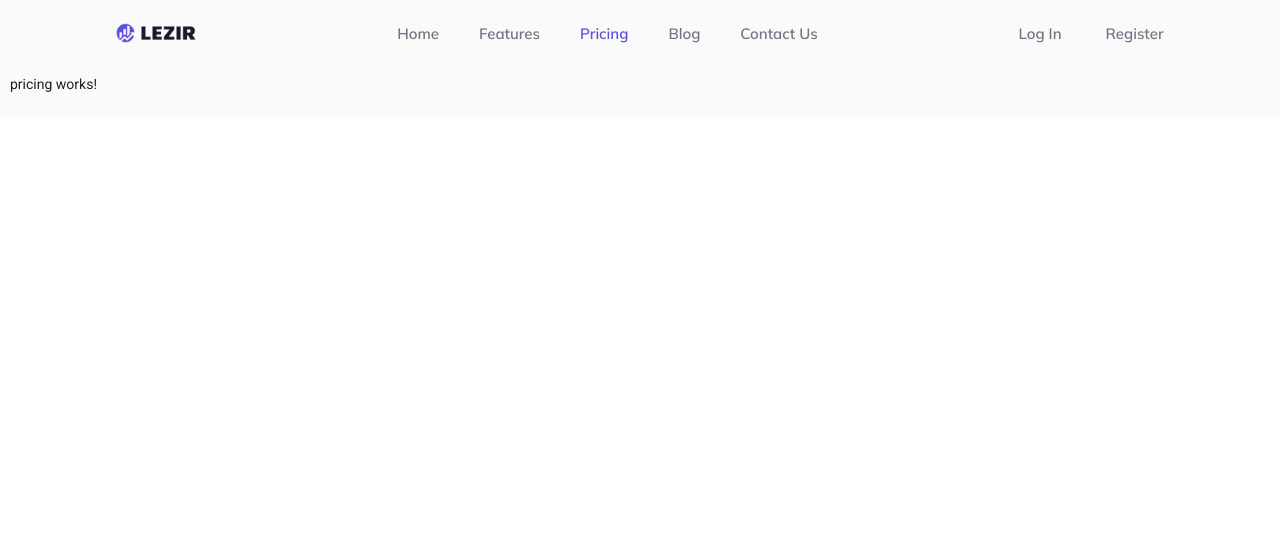
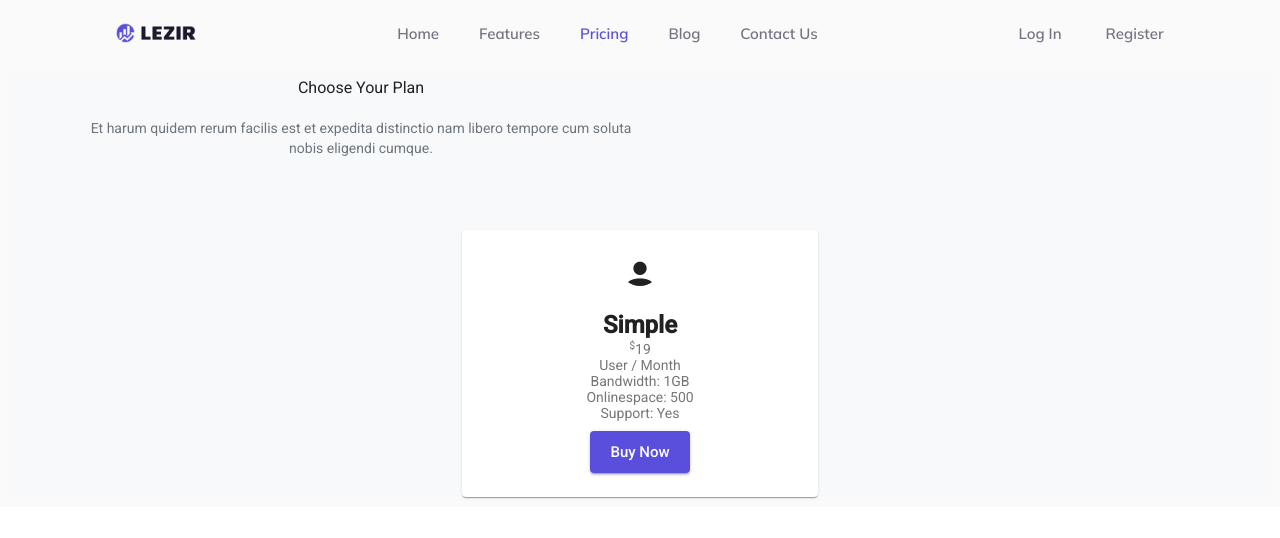
Before and after one commit to anamsilva1981/Projeto-LandingPagina-Angular, an Angular app: page /pricing in a window 1280 px wide. Shown: the top 538 px of the page. Built offline with nearby package versions, Linux system fonts and the light colour scheme.

Commit message:
Criação princing

```diff
--- a/src/app/app.module.ts
+++ b/src/app/app.module.ts
@@ -25,6 +25,8 @@ import { InputWithButtonComponent } from './views/home/input-with-button/input-w
 import { HomeCardComponent } from './views/home/home-card/home-card.component';
 import { BlogCardComponent } from './views/blog/blog-card/blog-card.component';
 import { ButtonComponent } from './shared/button/button.component';
+import { PrincingCardComponent } from './views/pricing/princing-card/princing-card.component';
+import { PrincingButtonComponent } from './views/pricing/princing-button/princing-button.component';
 
 
 
@@ -45,6 +47,8 @@ import { ButtonComponent } from './shared/button/button.component';
     HomeCardComponent,
     BlogCardComponent,
     ButtonComponent,
+    PrincingCardComponent,
+    PrincingButtonComponent,
   ],
   imports: [
     BrowserModule,
--- a/src/app/views/pricing/pricing.component.html
+++ b/src/app/views/pricing/pricing.component.html
@@ -1 +1,29 @@
-<p>pricing works!</p>
+<section class="section bg-light feather-bg-img">
+
+    <div class="container">
+        <div class="col-lg-6">
+            <div class="text-center mb-5">
+                <h3 class="title mb-3">Choose Your Plan</h3>
+                <p class="text-muted font-size-15">Et harum quidem rerum facilis est et expedita distinctio nam
+                    libero tempore cum soluta nobis eligendi cumque.</p>
+            </div>
+        </div>
+
+        <div class="row justify-content-center">
+            <div class="col-lg-4">
+                <app-princing-card
+                icon="mdi mdi-account h1"
+                title="Simple" price="19"
+                bandwidth="1GB"
+                onlinespace="500"
+                support="Yes"
+                >
+                </app-princing-card>
+
+            </div>
+
+        </div>
+
+    </div>
+
+</section>
--- /dev/null
+++ b/src/app/views/pricing/princing-button/princing-button.component.css
@@ -0,0 +1,10 @@
+button.mat-raised-button {
+    font-size: 15px;
+    height: 42px;
+    margin-bottom: 16px;
+    min-width: 100px;
+    max-width: 100px;
+    width: 100%;
+    background-color: #5a4fdc;
+    color: #fff;
+  }
--- /dev/null
+++ b/src/app/views/pricing/princing-button/princing-button.component.html
@@ -0,0 +1 @@
+<button mat-raised-button>{{content}}</button>
--- /dev/null
+++ b/src/app/views/pricing/princing-button/princing-button.component.ts
@@ -0,0 +1,17 @@
+import { Component, Input, OnInit } from '@angular/core';
+
+@Component({
+  selector: 'app-princing-button',
+  templateUrl: './princing-button.component.html',
+  styleUrls: ['./princing-button.component.css']
+})
+export class PrincingButtonComponent implements OnInit {
+
+  @Input() content = "";
+
+  constructor() { }
+
+  ngOnInit(): void {
+  }
+
+}
--- /dev/null
+++ b/src/app/views/pricing/princing-card/princing-card.component.css
@@ -0,0 +1,20 @@
+
+.title {
+    text-shadow: 1px 2px 3px rgb(59 57 80 / 20%);
+}
+
+h1, h2, h3, h4, h5, h6 {
+    font-family: sans-serif;
+    font-weight: 700;
+}
+
+.font-size-15 {
+    font-size: 15px;
+}
+
+body {
+    font-family: "Quicksand",sans-serif;
+    color: #3b3950;
+    background: #fff;
+    font-weight: 500;
+}
--- /dev/null
+++ b/src/app/views/pricing/princing-card/princing-card.component.html
@@ -0,0 +1,18 @@
+<mat-card class="mt-md-4 text-center">
+    <mat-icon mat-card-avatar>
+        <i class="{{icon}}"></i>
+    </mat-icon>
+
+    <mat-card-title class="card-content fs-20 fw-bold mt-4 mb-2">{{title}}</mat-card-title>
+    <mat-card-subtitle class="card-content fs-15 fc-grey mb-0"><sup>$</sup>{{price}}</mat-card-subtitle>
+    <mat-card-subtitle class="card-content fs-15 fc-grey mb-0">User / Month</mat-card-subtitle>
+    <mat-card-subtitle class="card-content fs-15 fc-grey mb-0">Bandwidth: {{bandwidth}}</mat-card-subtitle>
+    <mat-card-subtitle class="card-content fs-15 fc-grey mb-0">Onlinespace: {{onlinespace}}</mat-card-subtitle>
+    <mat-card-subtitle class="card-content fs-15 fc-grey mb-0">Support: {{support}}</mat-card-subtitle>
+    <mat-card-actions>
+        <app-princing-button content="Buy Now"></app-princing-button>
+    </mat-card-actions>
+
+
+
+</mat-card>
--- /dev/null
+++ b/src/app/views/pricing/princing-card/princing-card.component.ts
@@ -0,0 +1,23 @@
+import { Component, Input, OnInit } from '@angular/core';
+
+@Component({
+  selector: 'app-princing-card',
+  templateUrl: './princing-card.component.html',
+  styleUrls: ['./princing-card.component.css']
+})
+export class PrincingCardComponent implements OnInit {
+
+  @Input() icon = "";
+  @Input() title = "";
+  @Input() price = "";
+  @Input() subtitle = "";
+  @Input() bandwidth = "";
+  @Input() onlinespace = "";
+  @Input() support = "";
+
+  constructor() { }
+
+  ngOnInit(): void {
+  }
+
+}
```
Also changed, not shown: 2 other files (tests, documents, lock files or other folders).
